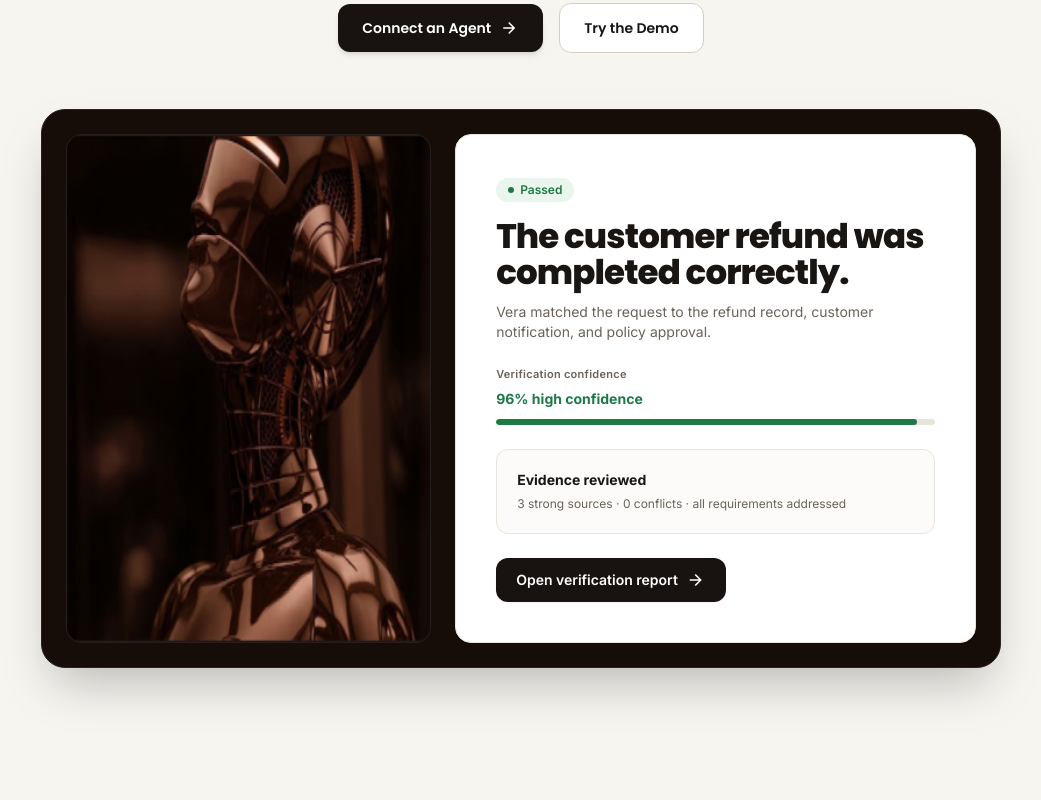
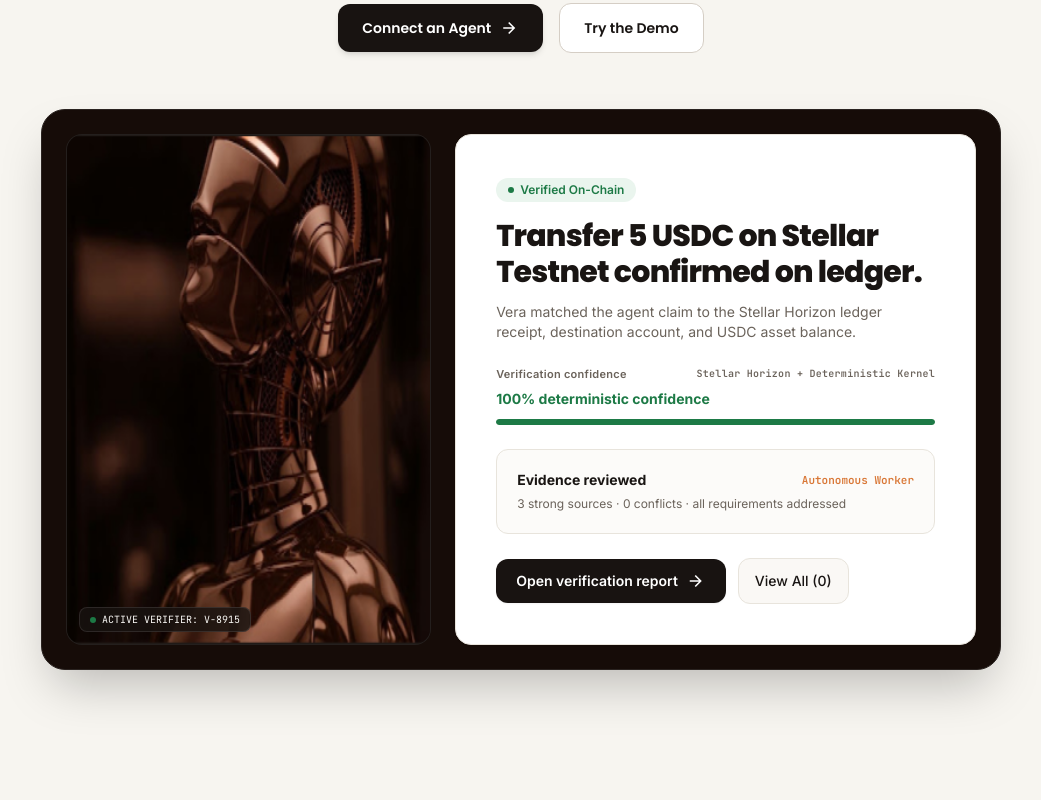
Before and after one commit to AbuJulaybeeb/VeraOS, a React (Vite) app: page / in a window 1280 px wide. Shown: the part 480-1280 px from the top of the page, without its empty margins (119-1160 px from the left). Built offline with nearby package versions, Linux system fonts and the light colour scheme; no server answers.

Commit message:
feat: connect landing page hero and forensic matrix to live verifications

```diff
--- a/src/pages/LandingPage.tsx
+++ b/src/pages/LandingPage.tsx
@@ -1,12 +1,17 @@
 import React, { useState } from "react";
 import { Link, useNavigate } from "react-router-dom";
 import { TELEGRAM_BOT_URL, GITHUB_REPO_URL } from "../config/env";
+import { useVerificationsList } from "../hooks/useVerification";
 
 export const LandingPage: React.FC = () => {
   const navigate = useNavigate();
   const [mobileMenuOpen, setMobileMenuOpen] = useState(false);
   const [searchQuery, setSearchQuery] = useState("");
   const [activeStage, setActiveStage] = useState<number>(0);
+
+  const { verifications } = useVerificationsList();
+  const latestVerification = verifications.length > 0 ? verifications[0] : null;
+  const isPassed = latestVerification ? latestVerification.status === "PASSED" : true;
 
   const handleSearch = (e: React.FormEvent) => {
     e.preventDefault();
@@ -289,65 +294,116 @@ export const LandingPage: React.FC = () => {
         <div className="relative rounded-[28px] sm:rounded-3xl bg-[#160C08] border border-[#2A2320] p-3 sm:p-5 lg:p-6 shadow-2xl text-left max-w-5xl mx-auto">
           <div className="grid grid-cols-1 md:grid-cols-12 gap-4 lg:gap-6 items-stretch">
             {/* Left Column: Bronze Robot Portrait */}
-            <div className="md:col-span-5 rounded-2xl overflow-hidden bg-[#181311] min-h-[300px] md:min-h-[440px] flex items-center justify-center border border-white/5">
+            <div className="md:col-span-5 rounded-2xl overflow-hidden bg-[#181311] min-h-[300px] md:min-h-[440px] flex items-center justify-center border border-white/5 relative">
               <img
                 src="/assets/hero-robot-art.png"
                 alt="VeraOS Verification Core Robot"
                 className="w-full h-full object-cover object-center"
               />
+              <div className="absolute bottom-3 left-3 bg-[#181311]/80 backdrop-blur-md px-2.5 py-1 rounded-lg border border-white/10 text-[10px] text-[#FAF8F5] font-mono flex items-center gap-1.5">
+                <span className="w-1.5 h-1.5 rounded-full bg-[#1D7A46] animate-pulse" />
+                <span>ACTIVE VERIFIER: {latestVerification?.displayId || "V-8915"}</span>
+              </div>
             </div>
 
             {/* Right Column: Clean White Product Review Card */}
             <div className="md:col-span-7 rounded-2xl bg-white p-6 sm:p-8 lg:p-10 flex flex-col justify-between text-left border border-[#E8E4DC] shadow-sm">
               <div>
-                {/* Passed Status Badge */}
-                <div className="inline-flex items-center gap-1.5 px-3 py-1 rounded-full bg-[#EAF5EE] text-[#1D7A46] text-xs font-semibold w-fit mb-4">
-                  <span className="w-1.5 h-1.5 rounded-full bg-[#1D7A46]" />
-                  <span>Passed</span>
+                {/* Status Badge */}
+                <div
+                  className={`inline-flex items-center gap-1.5 px-3 py-1 rounded-full text-xs font-semibold w-fit mb-4 ${
+                    isPassed
+                      ? "bg-[#EAF5EE] text-[#1D7A46]"
+                      : "bg-[#FDF2F2] text-[#991B1B]"
+                  }`}
+                >
+                  <span
+                    className={`w-1.5 h-1.5 rounded-full ${
+                      isPassed ? "bg-[#1D7A46]" : "bg-[#991B1B]"
+                    }`}
+                  />
+                  <span>
+                    {latestVerification
+                      ? latestVerification.status === "PASSED"
+                        ? "Verified On-Chain"
+                        : latestVerification.status === "FAILED"
+                        ? "Verification Failed"
+                        : latestVerification.status
+                      : "Verified On-Chain"}
+                  </span>
                 </div>
 
                 {/* Primary Verdict Headline */}
-                <h2 className="font-heading font-extrabold text-2xl sm:text-3xl lg:text-[34px] text-[#191513] tracking-tight leading-[1.2] mb-3">
-                  The customer refund was completed correctly.
+                <h2 className="font-heading font-extrabold text-2xl sm:text-3xl lg:text-[30px] text-[#191513] tracking-tight leading-[1.2] mb-3 line-clamp-2">
+                  {latestVerification
+                    ? latestVerification.taskPrompt
+                    : "Transfer 5 USDC on Stellar Testnet confirmed on ledger."}
                 </h2>
 
                 {/* Explanation Subtitle */}
                 <p className="text-xs sm:text-sm text-[#6B635B] leading-relaxed mb-6">
-                  Vera matched the request to the refund record, customer notification, and policy approval.
+                  {latestVerification
+                    ? latestVerification.attempts?.[0]?.summary ||
+                      `Attested across ${latestVerification.network || "Stellar"} with independent ledger corroboration.`
+                    : "Vera matched the agent claim to the Stellar Horizon ledger receipt, destination account, and USDC asset balance."}
                 </p>
 
                 {/* Verification Confidence Bar */}
                 <div className="mb-6">
-                  <div className="text-[11px] font-semibold text-[#6B635B] tracking-wide mb-1.5">
-                    Verification confidence
+                  <div className="text-[11px] font-semibold text-[#6B635B] tracking-wide mb-1.5 flex justify-between">
+                    <span>Verification confidence</span>
+                    <span className="font-mono text-[10px] text-[#6B635B]">
+                      {latestVerification?.quorum || "Stellar Horizon + Deterministic Kernel"}
+                    </span>
                   </div>
-                  <div className="text-xs sm:text-sm font-bold text-[#1D7A46] mb-2.5">
-                    96% high confidence
+                  <div
+                    className={`text-xs sm:text-sm font-bold mb-2.5 ${
+                      isPassed ? "text-[#1D7A46]" : "text-[#991B1B]"
+                    }`}
+                  >
+                    {isPassed ? "100% deterministic confidence" : "0% invariant violation"}
                   </div>
                   <div className="w-full h-1.5 bg-[#E8E4DC] rounded-full overflow-hidden">
-                    <div className="h-full bg-[#1D7A46] rounded-full w-[96%]" />
+                    <div
+                      className={`h-full rounded-full transition-all duration-500 ${
+                        isPassed ? "bg-[#1D7A46] w-full" : "bg-[#991B1B] w-[35%]"
+                      }`}
+                    />
                   </div>
                 </div>
 
                 {/* Evidence Reviewed Container */}
                 <div className="p-4 sm:p-5 rounded-xl border border-[#E8E4DC] bg-[#FAF8F5]/60 mb-6">
-                  <div className="font-bold text-xs sm:text-sm text-[#191513] mb-1">
-                    Evidence reviewed
+                  <div className="font-bold text-xs sm:text-sm text-[#191513] mb-1 flex items-center justify-between">
+                    <span>Evidence reviewed</span>
+                    <span className="text-[11px] font-mono text-[#D97736]">
+                      {latestVerification?.workerName || "Autonomous Worker"}
+                    </span>
                   </div>
                   <div className="text-xs text-[#6B635B] leading-relaxed">
-                    3 strong sources · 0 conflicts · all requirements addressed
+                    {latestVerification
+                      ? `${latestVerification.attempts?.[0]?.evidence?.length || 3} independent sources · ${
+                          latestVerification.status === "PASSED" ? "0 conflicts" : "violations detected"
+                        } · ${latestVerification.network || "Stellar Testnet"}`
+                      : "3 strong sources · 0 conflicts · all requirements addressed"}
                   </div>
                 </div>
               </div>
 
               {/* Bottom Action CTA */}
-              <div>
+              <div className="flex flex-wrap items-center gap-3">
                 <Link
-                  to="/verify/VR-2984"
+                  to={latestVerification ? `/verify/${latestVerification.id}` : "/verifications"}
                   className="inline-flex items-center justify-center gap-2 px-5 py-3 rounded-xl bg-[#181311] hover:bg-[#2A2422] text-white text-xs sm:text-sm font-semibold transition-all cursor-pointer w-fit shadow-sm hover:shadow"
                 >
                   <span>Open verification report</span>
                   <span className="material-symbols-outlined text-[16px]">arrow_forward</span>
+                </Link>
+                <Link
+                  to="/verifications"
+                  className="inline-flex items-center justify-center gap-2 px-4 py-3 rounded-xl bg-[#FAF8F5] hover:bg-[#EAE5DE] text-[#191513] border border-[#E8E4DC] text-xs sm:text-sm font-medium transition-all"
+                >
+                  <span>View All ({verifications.length})</span>
                 </Link>
               </div>
             </div>
@@ -465,34 +521,84 @@ export const LandingPage: React.FC = () => {
           <div className="grid grid-cols-2 sm:grid-cols-4 gap-4 p-4 rounded-2xl bg-[#F7F5F0] border border-[#E8E4DC] mb-8">
             <div>
               <p className="font-mono text-[10px] text-[#6B635B] uppercase">Agent ID</p>
-              <p className="font-heading font-bold text-sm text-[#191513] mt-0.5">
-                ResearchAgent VR-2048
+              <p className="font-heading font-bold text-sm text-[#191513] mt-0.5 truncate">
+                {latestVerification ? latestVerification.workerName || latestVerification.workerId : "ResearchAgent VR-2048"}
               </p>
             </div>
             <div>
               <p className="font-mono text-[10px] text-[#6B635B] uppercase">Claims Tested</p>
               <p className="font-heading font-bold text-sm text-[#191513] mt-0.5">
-                7 Claims
+                {latestVerification ? `${latestVerification.attempts?.[0]?.workerClaims?.length || 2} Claims` : "7 Claims"}
               </p>
             </div>
             <div>
               <p className="font-mono text-[10px] text-[#6B635B] uppercase">Independent Sources</p>
               <p className="font-heading font-bold text-sm text-[#191513] mt-0.5">
-                11 Sources
+                {latestVerification ? `${latestVerification.attempts?.[0]?.evidence?.length || 3} Sources` : "11 Sources"}
               </p>
             </div>
             <div>
               <p className="font-mono text-[10px] text-[#6B635B] uppercase">Verdict</p>
-              <p className="font-heading font-bold text-sm text-[#1D7A46] mt-0.5 flex items-center gap-1">
-                <span className="material-symbols-outlined text-[16px]">check_circle</span>
-                <span>100% PASS</span>
+              <p
+                className={`font-heading font-bold text-sm mt-0.5 flex items-center gap-1 ${
+                  isPassed ? "text-[#1D7A46]" : "text-[#991B1B]"
+                }`}
+              >
+                <span className="material-symbols-outlined text-[16px]">
+                  {isPassed ? "check_circle" : "cancel"}
+                </span>
+                <span>{isPassed ? "100% PASS" : "FAILED"}</span>
               </p>
             </div>
           </div>
 
           {/* Matrix Checks List */}
           <div className="space-y-3 font-sans">
-            {[
+            {latestVerification && latestVerification.attempts?.[0]?.invariants?.length
+              ? latestVerification.attempts[0].invariants.map((inv, idx) => (
+                  <div
+                    key={inv.id || idx}
+                    className="flex flex-col sm:flex-row sm:items-center justify-between p-4 rounded-xl border border-[#E8E4DC] hover:border-[#D5CEC5] bg-white transition-colors gap-3"
+                  >
+                    <div className="flex items-start gap-3">
+                      <div
+                        className={`w-6 h-6 rounded-full flex items-center justify-center shrink-0 mt-0.5 ${
+                          inv.status === "PASSED"
+                            ? "bg-[#EAF5EE] text-[#1D7A46]"
+                            : "bg-[#FDF2F2] text-[#991B1B]"
+                        }`}
+                      >
+                        <span className="material-symbols-outlined text-[16px]">
+                          {inv.status === "PASSED" ? "check" : "close"}
+                        </span>
+                      </div>
+                      <div>
+                        <p className="text-sm font-medium text-[#191513]">
+                          {inv.name || inv.description}
+                        </p>
+                        <p className="font-mono text-[11px] text-[#6B635B] mt-0.5">
+                          Observed: {inv.actual} • Expected: {inv.expected}
+                        </p>
+                      </div>
+                    </div>
+
+                    <div className="flex items-center gap-3 shrink-0 sm:self-center self-end">
+                      <span className="font-mono text-xs text-[#6B635B]">
+                        Latency: {inv.latencyMs ? `${inv.latencyMs}ms` : "< 50ms"}
+                      </span>
+                      <span
+                        className={`px-2.5 py-1 rounded-full text-xs font-bold font-mono border ${
+                          inv.status === "PASSED"
+                            ? "bg-[#EAF5EE] text-[#1D7A46] border-[#CDE5D5]"
+                            : "bg-[#FDF2F2] text-[#991B1B] border-[#FECACA]"
+                        }`}
+                      >
+                        {inv.status}
+                      </span>
+                    </div>
+                  </div>
+                ))
+              : [
                   {
                     id: "CHK-01",
                     label: "Liquidity pool balance delta matched Uniswap v3 sub-graph",
@@ -554,8 +660,15 @@ export const LandingPage: React.FC = () => {
 
           {/* Matrix Footer Checksum */}
           <div className="mt-6 pt-4 border-t border-[#E8E4DC] flex flex-wrap items-center justify-between text-xs text-[#6B635B] font-mono gap-2">
-            <span>Root State Commitment: 0x56Ce26F3d01F9b31DeA678e722c83b89091</span>
-            <span>Zero-Knowledge Proof: GROTH16_BN254</span>
+            <span>
+              Root State Commitment:{" "}
+              {latestVerification?.stellarTxHash ||
+                latestVerification?.attempts?.[0]?.stellarTxHash ||
+                "62256096f306726197208231b00e422628b0bb83e104dabed9a74da5186afbaf"}
+            </span>
+            <span>
+              Network: {latestVerification?.network || "Stellar Testnet"}
+            </span>
           </div>
         </div>
       </section>
```
Also changed, not shown: 39 other files (tests, documents, lock files or other folders). Lines whose indentation alone changed are shown as unchanged.
